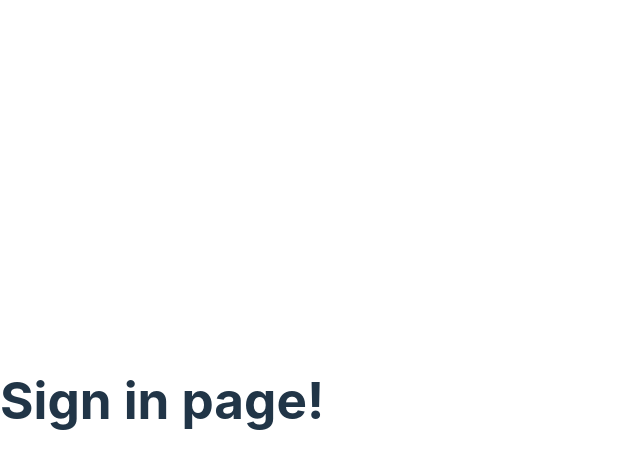
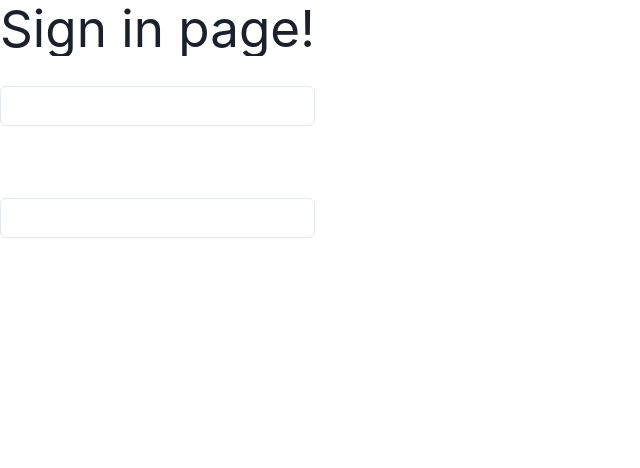
Before and after one commit to Oasis-NEU/f24-group13, a React (Vite) app: page /sign-in in a window 1280 px wide. Shown: the top 468 px of the page, without its empty margins (0-640 px from the left). Built offline with nearby package versions, Linux system fonts and the light colour scheme.

Commit message:
chakra ui for sign-in page
showing up black from something with the center component

```diff
--- a/package.json
+++ b/package.json
@@ -10,6 +10,10 @@
     "preview": "vite preview"
   },
   "dependencies": {
+    "@chakra-ui/react": "^2.10.1",
+    "@emotion/react": "^11.13.3",
+    "@emotion/styled": "^11.13.0",
+    "framer-motion": "^11.11.1",
     "react": "^18.3.1",
     "react-dom": "^18.3.1",
     "react-router-dom": "^6.26.2",
--- a/src/main.jsx
+++ b/src/main.jsx
@@ -1,5 +1,7 @@
 import * as React from "react";
 import * as ReactDOM from "react-dom/client";
+import { ChakraProvider } from '@chakra-ui/react';
+
 import {
   createBrowserRouter,
   RouterProvider,
@@ -40,6 +42,8 @@ const router = createBrowserRouter([
 
 ReactDOM.createRoot(document.getElementById("root")).render(
   <React.StrictMode>
+    <ChakraProvider>
     <RouterProvider router={router} />
+    </ChakraProvider>
   </React.StrictMode>
 );
--- a/src/pages/Sign-in.jsx
+++ b/src/pages/Sign-in.jsx
@@ -1,9 +1,19 @@
 import React from 'react';
+import { Input, Stack } from '@chakra-ui/react';
+import { Center, Square, Circle } from '@chakra-ui/react';
 
 export default function Signin() {
     return (
         <div>
             <h1>Sign in page!</h1>
+            <Stack spacing={3}>
+                <Center bg='white' h='100px' color='black'>
+                <Input usernameBox='medium size' size='md' />
+                </Center>
+                <Center bg='white' h='100px' color='black'>
+                <Input passwordBox='medium size' size='md' />
+                </Center>
+            </Stack>
         </div>
     );
 
```
Also changed, not shown: 1 other file (tests, documents, lock files or other folders).
